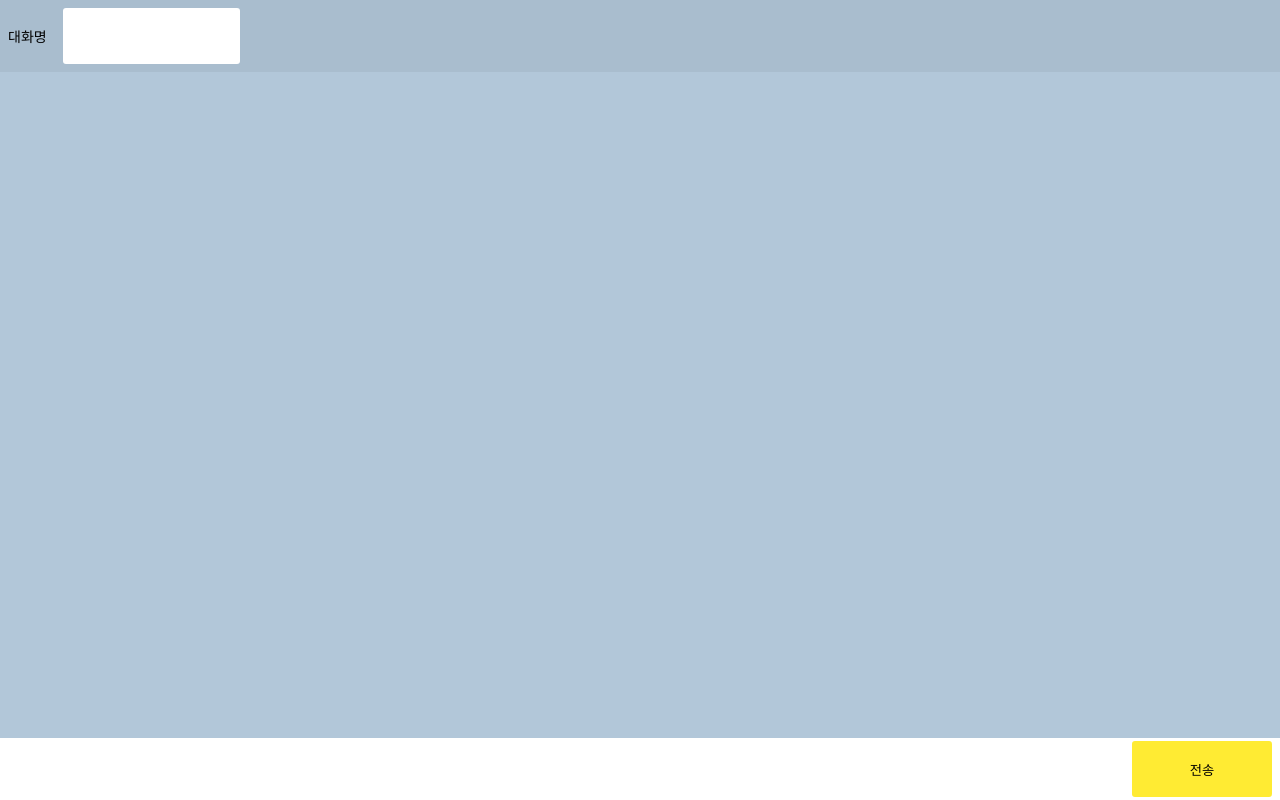
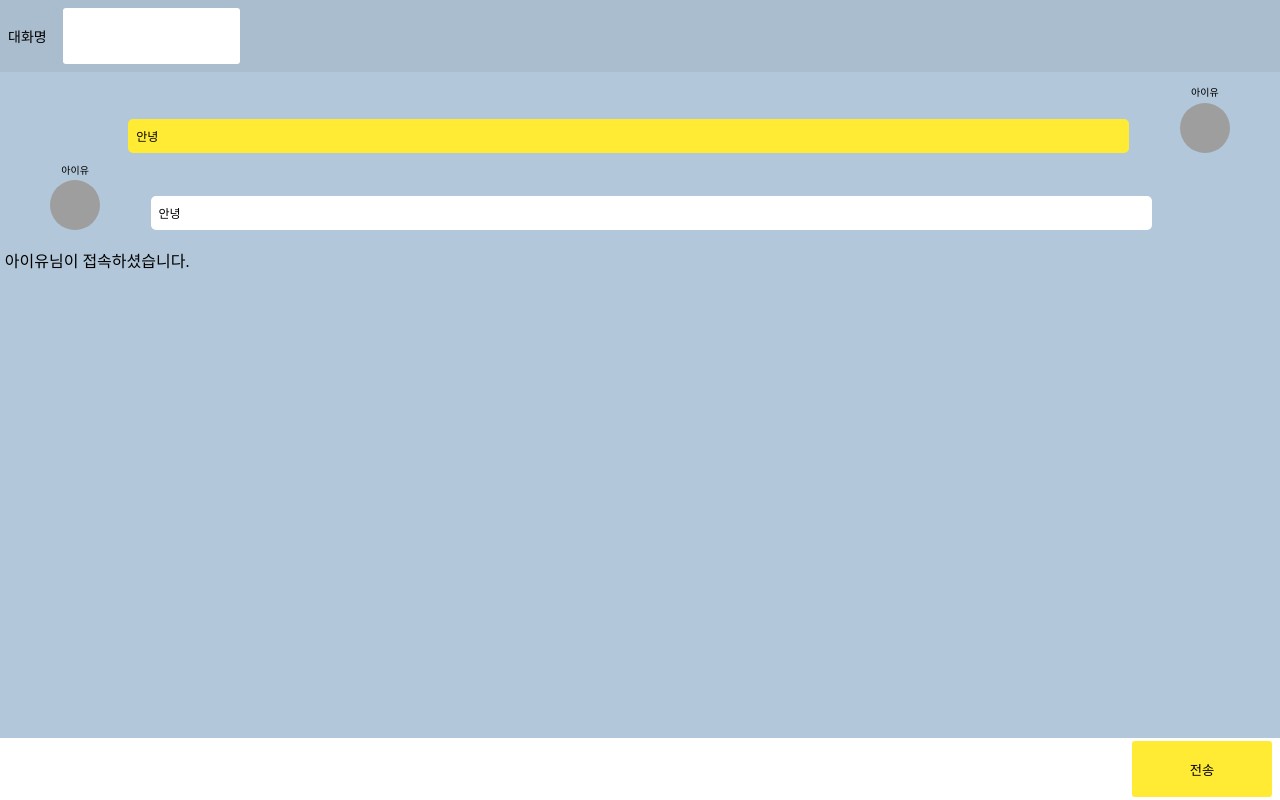
Before and after one commit to puppleberry/OSSW_team, a website: page static/index.html in a window 1280 px wide. Drawn offline with nearby package versions, Linux system fonts and the light colour scheme; no server answers; grey boxes are pictures that could not be loaded.

Commit message:
Add files via upload

```diff
--- a/static/index.html
+++ b/static/index.html
@@ -14,6 +14,23 @@
               </div>
             <div class="display-container">
               <ul class="chatting-list">
+                <li class="sent">
+                    <span class="profile">
+                      <span class="user">아이유</span>
+                      <img class="image" src="https://placeimg.com/50/50/any" alt="any" />
+                    </span>
+                    <span class="message">안녕</span>
+                  </li>
+                  <li class="received">
+                    <span class="profile">
+                      <span class="user">아이유</span>
+                      <img class="image" src="https://placeimg.com/50/50/any" alt="any" />
+                    </span>
+                    <span class="message">안녕</span>
+                  </li>
+                  <li class="announce">
+                    <span class="broadcast">아이유님이 접속하셨습니다.</span>
+                  </li>
                 <!-- 채팅하나씩 li로 집어 넣을 것 -->
               </ul>
             </div>
```
